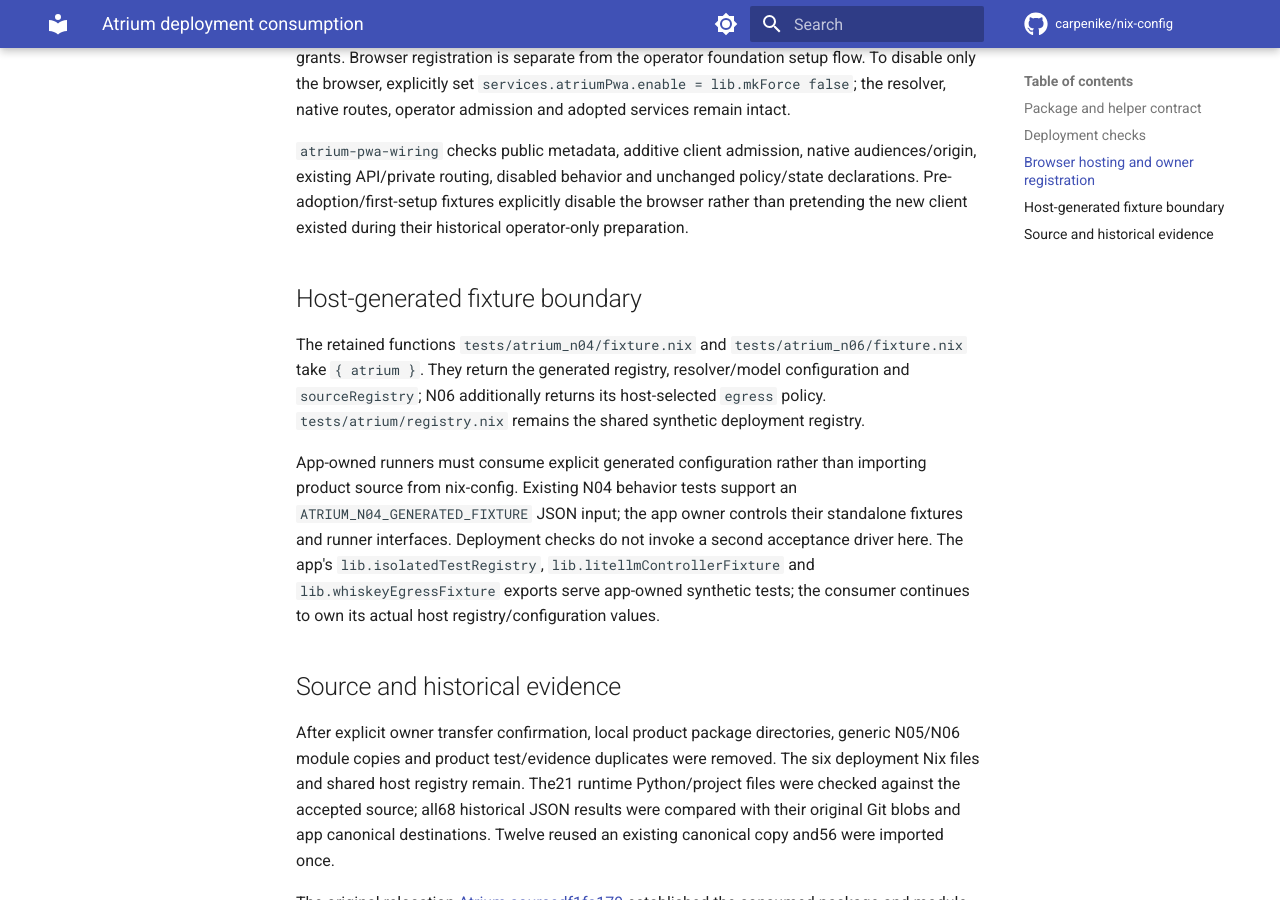
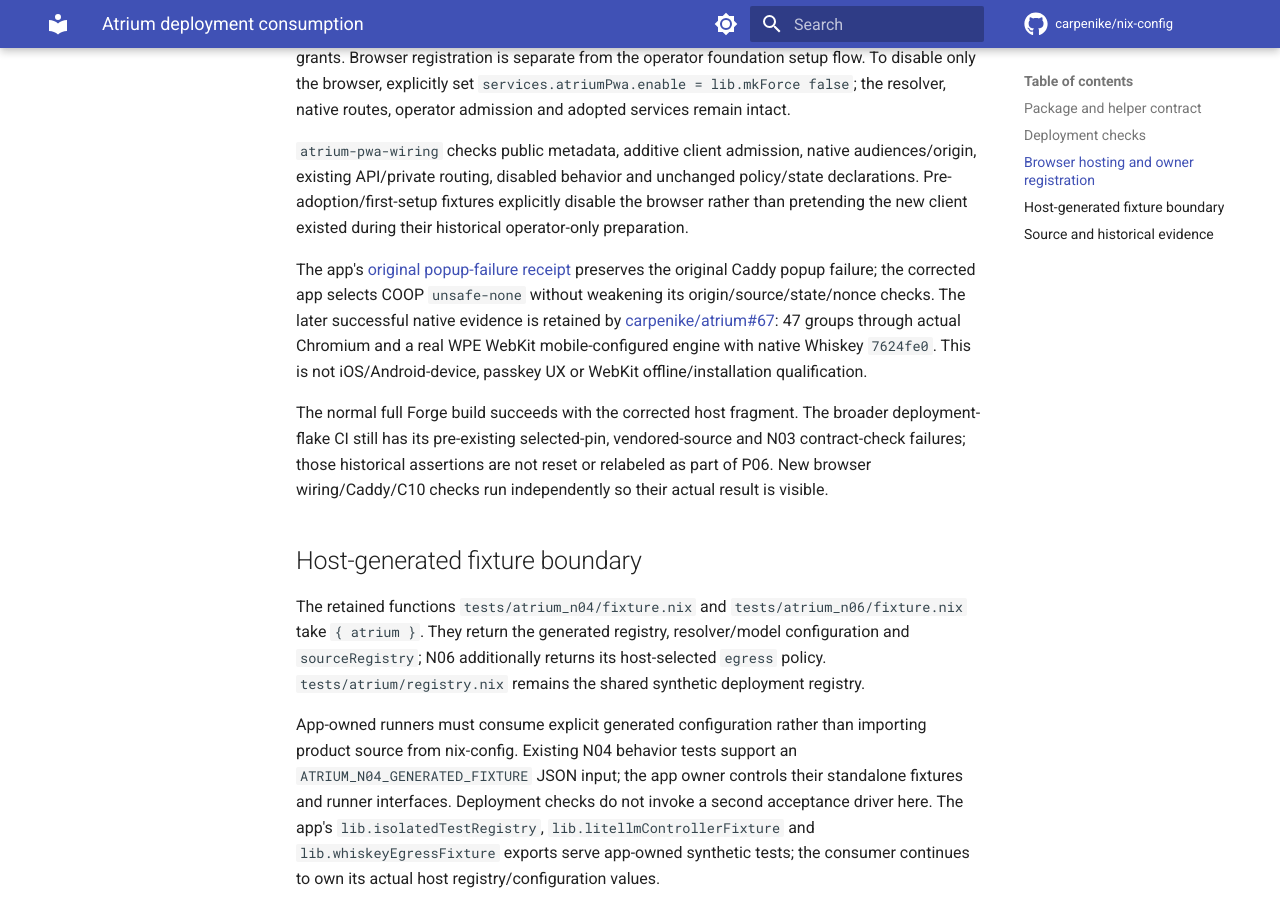
Before and after one commit to carpenike/nix-config, an MkDocs documentation site: the page built from docs/services/atrium-deployment.md, in a window 1280 px wide and 900 px high, scrolled down 3169 px. Built offline with MkDocs 1.6.1 and Material for MkDocs 9.7.7, drawn with Linux system fonts in a browser that asks for light colours; comment, search, counter and statistics services are not loaded.

Commit message:
ci(forge): run browser routing checks independently of legacy pins
Exercise the new P06 wiring, composed Caddy and C10 checks as their own job. Document real selected-engine qualification and preserve the unrelated stale baseline failures rather than weakening them.

Co-authored-by: Copilot <223556219+Copilot@users.noreply.github.com>
Copilot-Session: 90513538-c987-457e-9d8a-7089224f1daa

```diff
--- a/docs/services/atrium-deployment.md
+++ b/docs/services/atrium-deployment.md
@@ -125,6 +125,21 @@ policy/state declarations. Pre-adoption/first-setup fixtures explicitly disable
 the browser rather than pretending the new client existed during their
 historical operator-only preparation.
 
+The app's [original popup-failure receipt](https://github.com/carpenike/atrium/blob/9954c5642b2ba75052f306f46529b418c3944f1d/docs/evidence/ATR-P06-Caddy-popup-9057788-blocked.md)
+preserves the original Caddy popup failure; the corrected app selects
+COOP `unsafe-none` without weakening its origin/source/state/nonce checks.
+The later successful native evidence is retained by
+[carpenike/atrium#67](https://github.com/carpenike/atrium/pull/67): 47 groups
+through actual Chromium and a real WPE WebKit mobile-configured engine with
+native Whiskey `7624fe0`. This is not iOS/Android-device, passkey UX or WebKit
+offline/installation qualification.
+
+The normal full Forge build succeeds with the corrected host fragment.
+The broader deployment-flake CI still has its pre-existing selected-pin,
+vendored-source and N03 contract-check failures; those historical assertions
+are not reset or relabeled as part of P06. New browser wiring/Caddy/C10
+checks run independently so their actual result is visible.
+
 ## Host-generated fixture boundary
 
 The retained functions `tests/atrium_n04/fixture.nix` and
```
Also changed, not shown: 1 other file.
